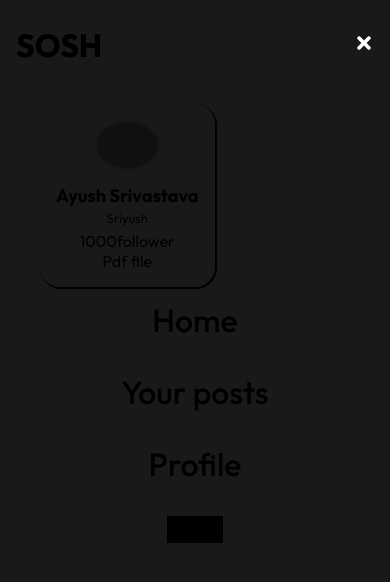
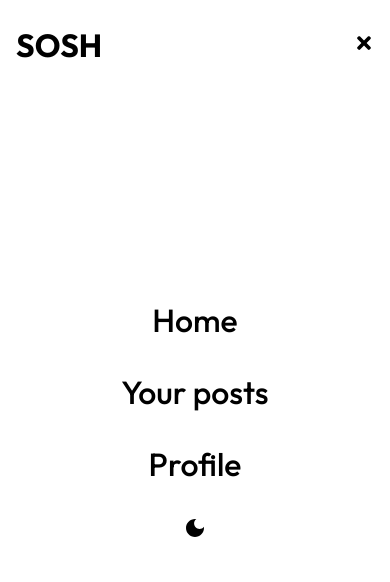
Before and after one commit to Sriyush/Mern-project, a React (Create React App) app in the folder frontend/: page / in a window 390 px wide. Both pictures are taken after a click on the element 364 px from the left and 45 px from the top of the page. Shown: the top 582 px of the page. Built offline with nearby package versions, Linux system fonts and the light colour scheme; grey boxes are pictures that could not be loaded.

Commit message:
made some changes in theme setting for mobile

```diff
--- a/frontend/src/components/Navbar/Navbar.js
+++ b/frontend/src/components/Navbar/Navbar.js
@@ -29,9 +29,13 @@
     if (newMode === 'light') {
       document.documentElement.style.setProperty('--bg-color', '#fff');
       document.documentElement.style.setProperty('--text-color', '#000');
+      document.documentElement.style.setProperty('--icon-color', '#000');
+      document.documentElement.style.setProperty('--bg-color-light', '#fff');
     } else {
       document.documentElement.style.setProperty('--bg-color', '#000');
       document.documentElement.style.setProperty('--text-color', '#fff');
+      document.documentElement.style.setProperty('--icon-color', '#fff');
+      document.documentElement.style.setProperty('--bg-color-light', '#000');
     }
 
     document.body.classList.toggle('light-theme', newMode === 'light');
@@ -68,9 +72,9 @@
 
       <div className="hamburger" onClick={handleClick}>
         {click ? (
-          <FaTimes size={20} style={{ color: "#fff" }} />
+          <FaTimes size={20} />
         ) : (
-          <FaBars size={20} style={{ color: "#fff" }} />
+          <FaBars size={20} />
         )}
       </div>
     </div>
--- a/frontend/src/components/Navbar/NavbarStyles.css
+++ b/frontend/src/components/Navbar/NavbarStyles.css
@@ -52,14 +52,16 @@
 }
 
 @media screen and (max-width: 1040px) {
-
+    :root{
+        --icon-color:#000;
+    }
     .nav-menu{
         flex-direction: column;
         justify-content: center;
         align-items: center;
         width: 100%;
         height: 100vh;
-        background: rgba(0, 0, 0, 0.9);
+        background: var(--bg-color-light);
         position: absolute;
         top:0;
         left: -100%;
@@ -68,7 +70,7 @@
 
     }
     .icon{
-        background-color: #000;
+        background-color: var(--bg-color-light);
     }
     .nav-menu.active{
         left: 0;
@@ -83,5 +85,6 @@
 
 .hamburger {
     display: initial;
+    color: var(--icon-color);
 }
 }
```
